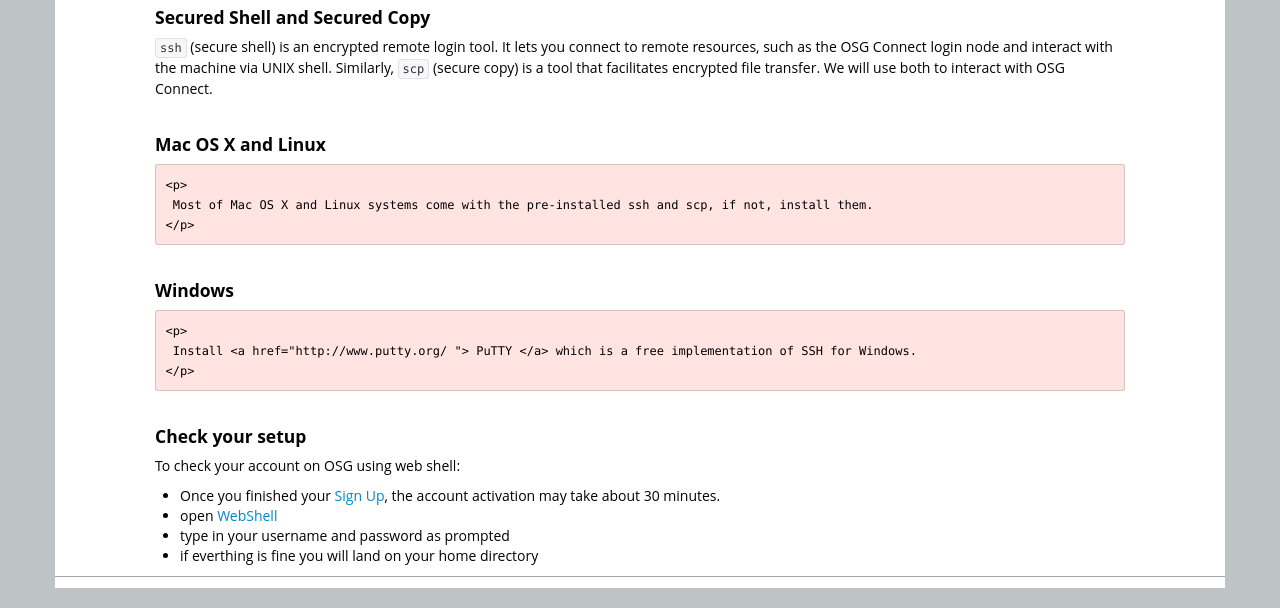
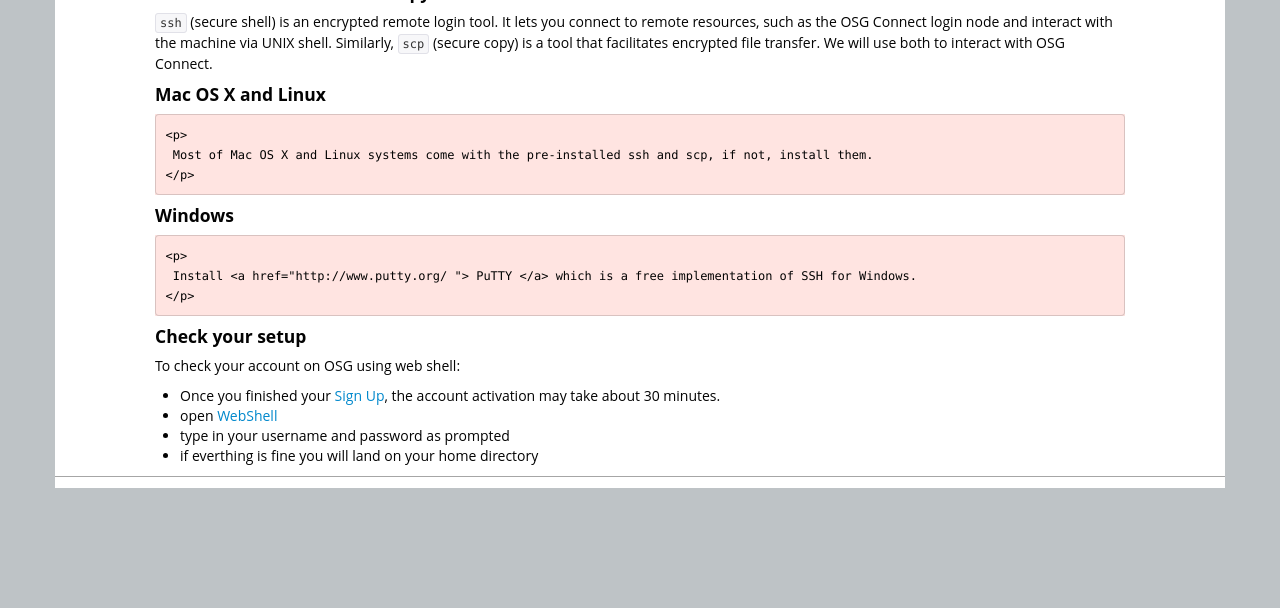
Before and after one commit to SWC-OSG-Workshop/2015-03-03-iupui, a Jekyll site: the page built from setup.md, in a window 1280 px wide. Shown: the part 367-975 px from the top of the page. Built offline with Jekyll 4.4.1, drawn with Linux system fonts in a browser that asks for light colours; after the commit the page ends 900 px from its top, so only the background shows below that.

Commit message:
edit setup.html file

```diff
--- a/_includes/setup.html
+++ b/_includes/setup.html
@@ -12,27 +12,24 @@
   Please make sure that you have the secured shell available on your laptop,  <em>before</em> the start of your workshop.
 </p>
 
-<h4 style="margin-top: 2em;"> Secured Shell and Secured Copy </h4>
-
+<h4> Secured Shell and Secured Copy </h4>
    <p>
       <code>ssh</code> (secure shell) is an encrypted remote login tool. It lets you connect to remote resources, such as the OSG Connect login node and interact with the machine via UNIX shell.
       Similarly, <code>scp</code> (secure copy) is a tool that facilitates encrypted file transfer. We will use both to interact with OSG Connect.
    </p>
 
-<h4 style="margin-top: 2em;"> Mac OS X and Linux </h4>
-
+<h4 > Mac OS X and Linux </h4>
     <p>
      Most of Mac OS X and Linux systems come with the pre-installed ssh and scp, if not, install them.
     </p>
 
 
-<h4 style="margin-top: 2em;"> Windows </h4>
+<h4 > Windows </h4>
     <p>
      Install <a href="http://www.putty.org/ "> PuTTY </a> which is a free implementation of SSH for Windows.
     </p>
 
-<h4 style="margin-top: 2em;">Check your setup</h4>
-
+<h4>Check your setup</h4>
 <p>
   To check your account on OSG using web shell:
 </p>
```
